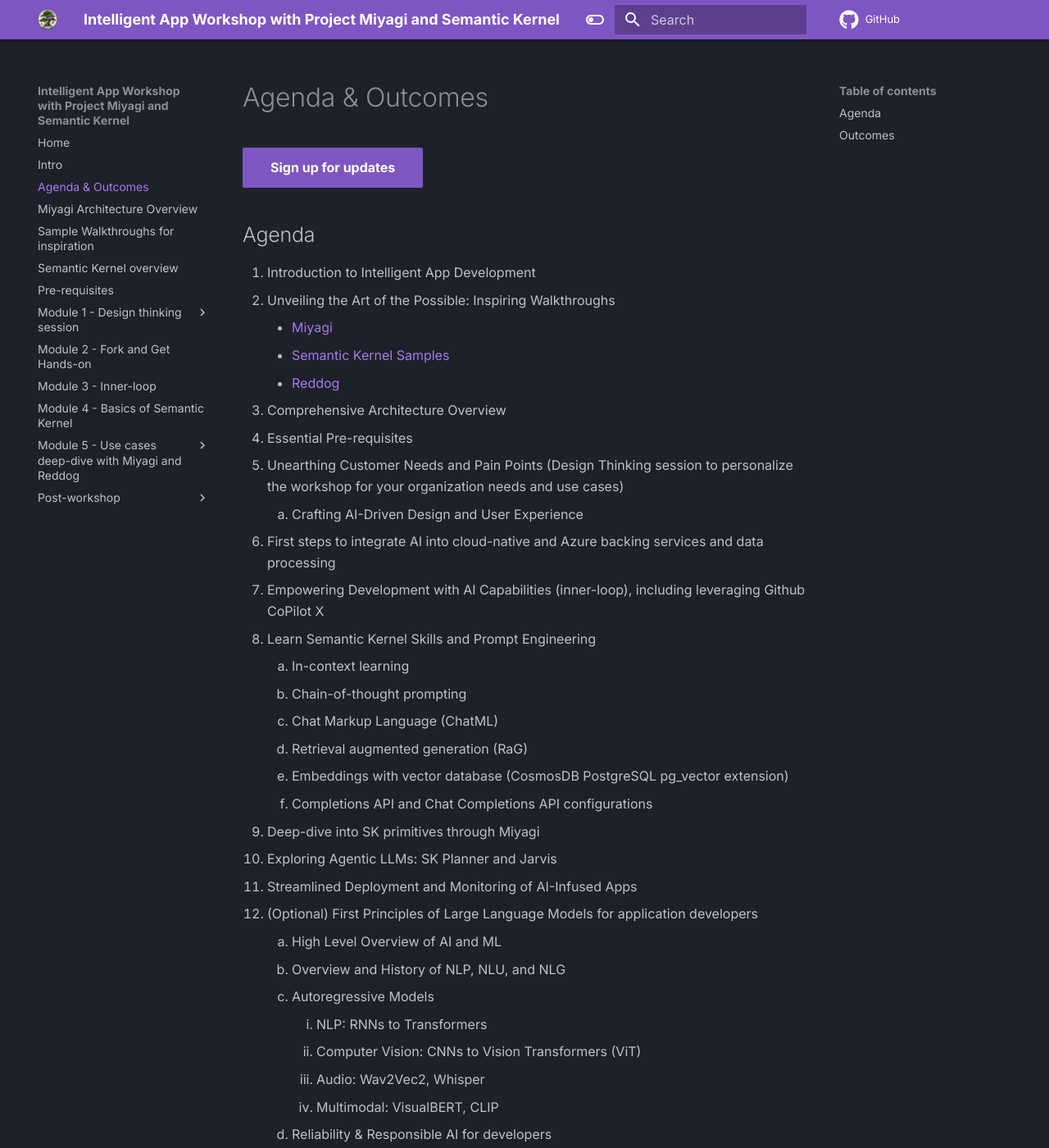
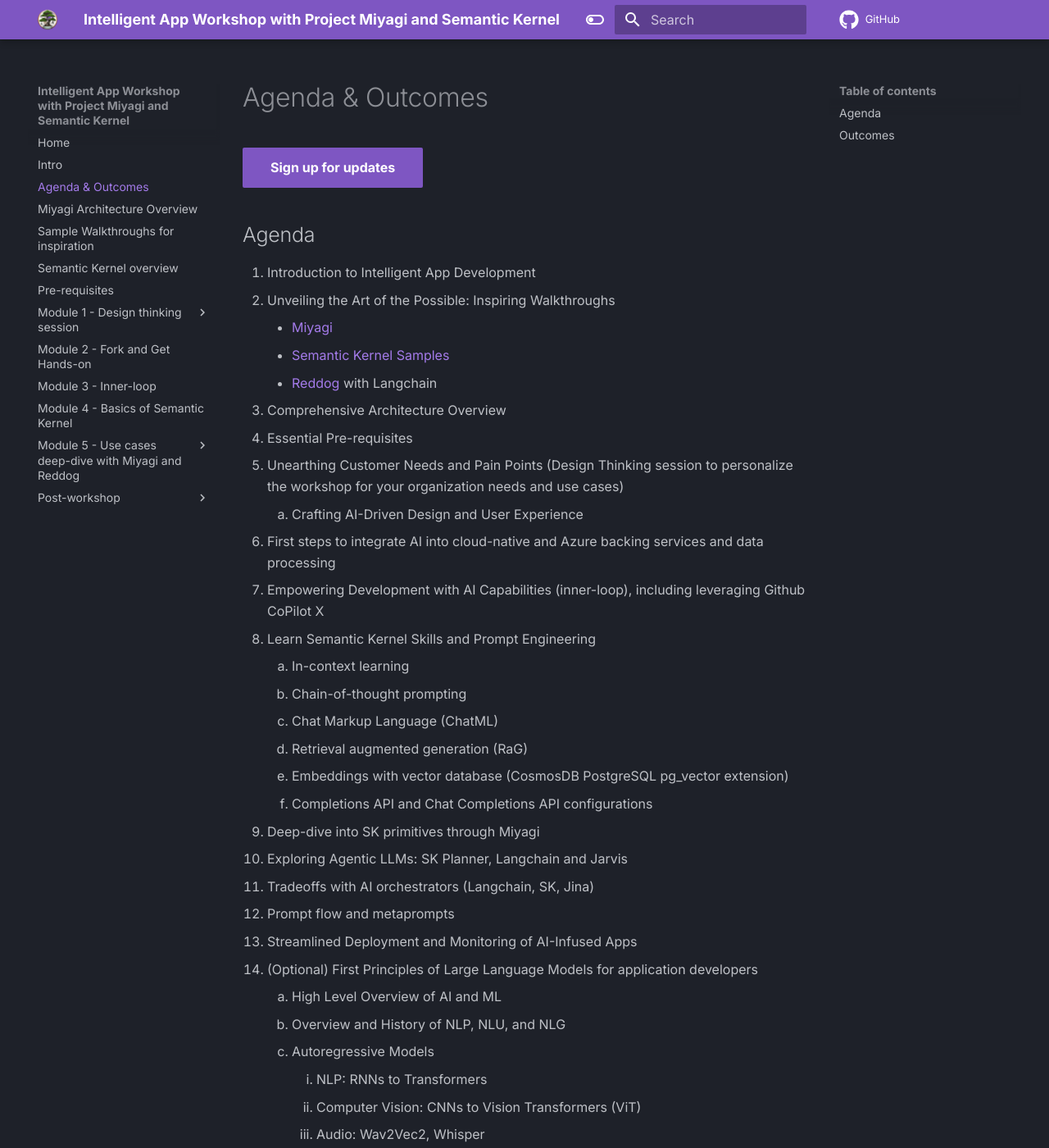
Before and after one commit to Azure/intelligent-app-workshop, an MkDocs documentation site: the page built from docs/wksp/00-intro/agenda-and-outcomes.md, in a window 1280 px wide and 1400 px high. Shown: the whole window at 82% size. Built offline with MkDocs 1.6.1 and Material for MkDocs 9.7.7, drawn with Linux system fonts in a browser that asks for light colours; comment, search, counter and statistics services are not loaded.

Commit message:
update agenda and arch

```diff
--- a/docs/wksp/00-intro/agenda-and-outcomes.md
+++ b/docs/wksp/00-intro/agenda-and-outcomes.md
@@ -8,7 +8,7 @@
    1. Unveiling the Art of the Possible: Inspiring Walkthroughs
       - [Miyagi](https://github.com/Azure-Samples/miyagi)
       - [Semantic Kernel Samples](https://github.com/microsoft/semantic-kernel#sample-apps-)
-      - [Reddog](https://github.com/Azure/reddog-solutions)
+      - [Reddog](https://github.com/Azure/reddog-solutions) with Langchain
    1. Comprehensive Architecture Overview
    1. Essential Pre-requisites
 1. Unearthing Customer Needs and Pain Points (Design Thinking session to personalize the workshop for your organization needs and use cases)
@@ -23,7 +23,9 @@
     1. Embeddings with vector database (CosmosDB PostgreSQL pg_vector extension)
     1. Completions API and Chat Completions API configurations
 1. Deep-dive into SK primitives through Miyagi
-1. Exploring Agentic LLMs: SK Planner and Jarvis
+1. Exploring Agentic LLMs: SK Planner, Langchain and Jarvis
+1. Tradeoffs with AI orchestrators (Langchain, SK, Jina)
+1. Prompt flow and metaprompts
 1. Streamlined Deployment and Monitoring of AI-Infused Apps
 1. (Optional) First Principles of Large Language Models for application developers
     1. High Level Overview of AI and ML
```
Also changed, not shown: docs/assets/images/sk-round-trip.png, docs/assets/images/wip-azure.png.
